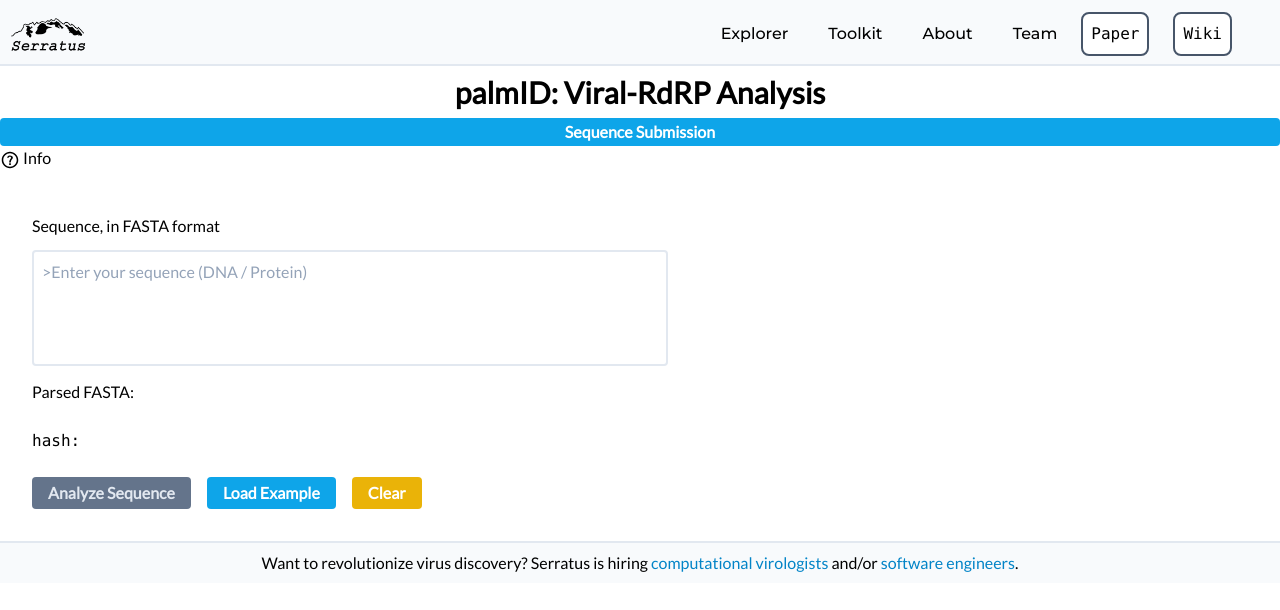
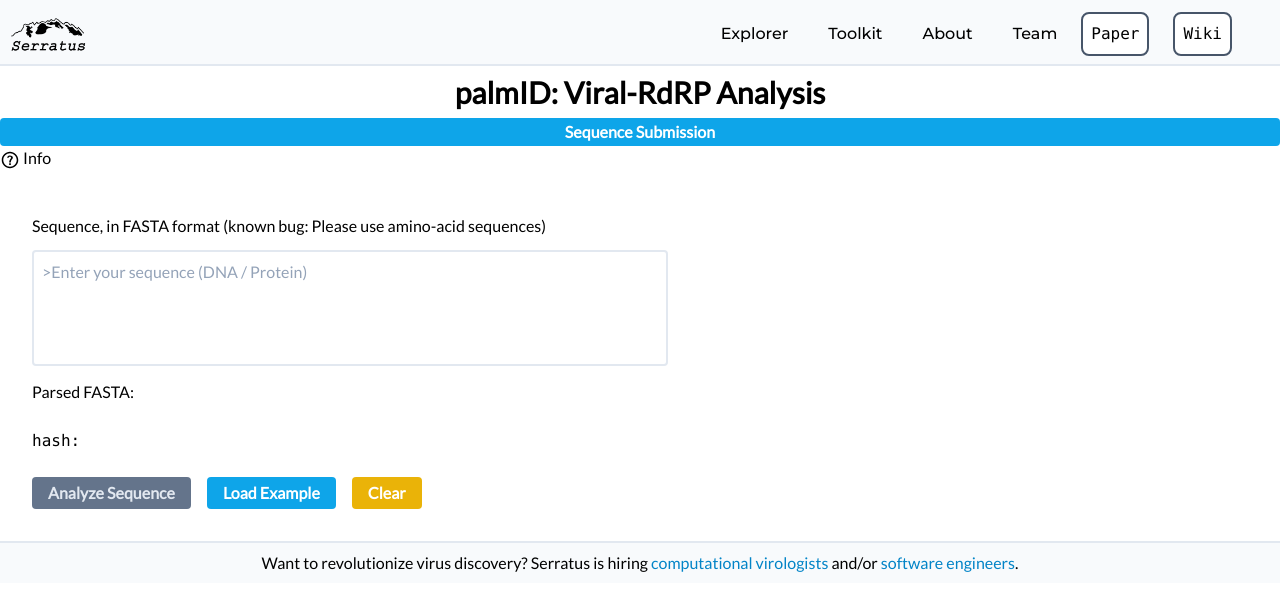
Before and after one commit to serratus-bio/serratus.io, a React (Create React App) app: page /palmid in a window 1280 px wide. Shown: the top 610 px of the page. Built offline with nearby package versions, Linux system fonts and the light colour scheme.

Commit message:
Add amino acid bug description for palmID

```diff
--- a/src/components/Palmid/Palmid.tsx
+++ b/src/components/Palmid/Palmid.tsx
@@ -144,7 +144,7 @@
                     !isFastaCollapsed ? 'collapsed' : 'expanded'
                 }`}
                 aria-expanded={isFastaCollapsed}>
-                <p className='my-3'>Sequence, in FASTA format</p>
+                <p className='my-3'>Sequence, in FASTA format (known bug: Please use amino-acid sequences)</p>
                 <textarea
                     className='border-2 focus:ring-1 rounded focus: outline-none resize-none  mb-2 p-2'
                     id='fastaInput'
```
